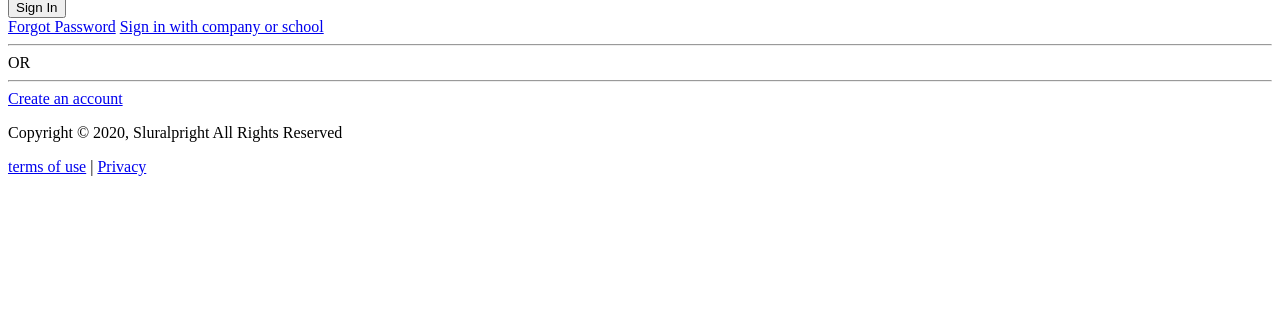
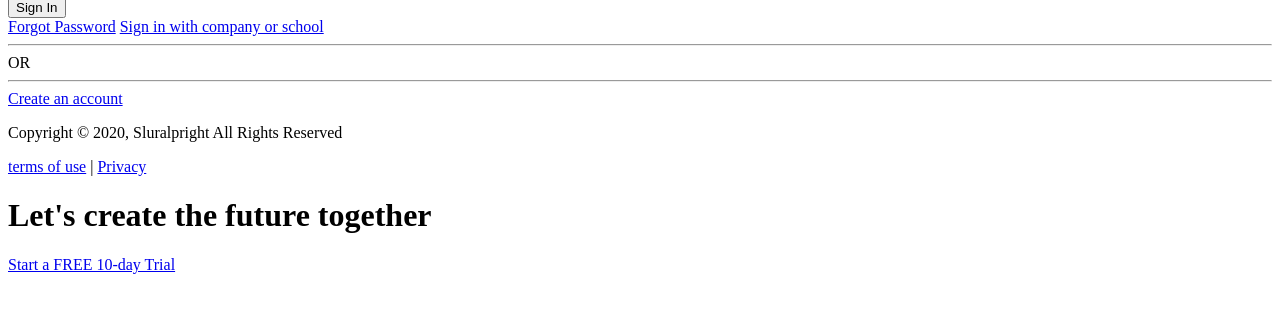
Before and after one commit to kstanigar/pluralsight, a plain HTML site: page index.html in a window 1280 px wide. Shown: the part 375-688 px from the top of the page. Drawn offline with Linux system fonts and the light colour scheme.

Commit message:
Finished entire page

```diff
--- a/index.html
+++ b/index.html
@@ -44,7 +44,15 @@
       </footer>
     </div>
     <div id="right">
-
+      <div id="Showcase">
+        <div class="showcase content">
+          <h1 class="showcase-text">
+            Let's create the future
+            <strong>together</strong>
+          </h1>
+            <a href="#" class="secondary-btn">Start a FREE 10-day Trial</a>
+        </div>
+      </div>
     </div>
   </div>
 
```
